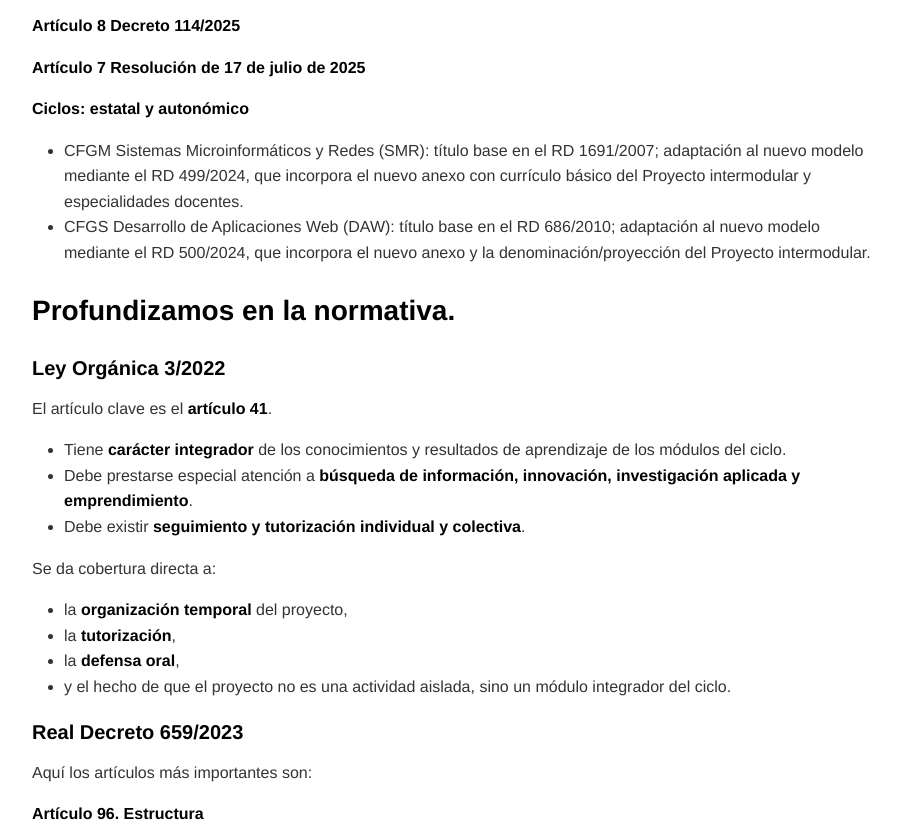
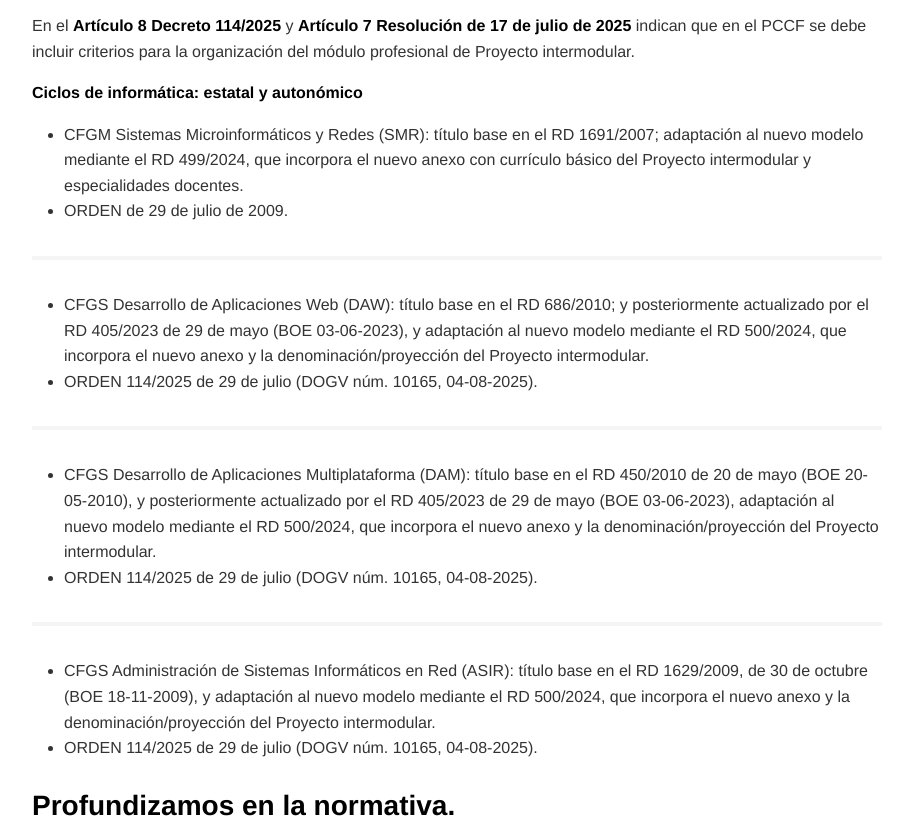
Before and after one commit to PortafolioProyectoIntermodular/PortafolioProyectoIntermodular.github.io, a plain HTML site: page u1/u1.html in a window 1280 px wide. Shown: the part 1494-2328 px from the top of the page, without its empty margins (183-1092 px from the left). Drawn offline with nearby package versions, Linux system fonts and the light colour scheme.

Commit message:
deploy: PortafolioProyectoIntermodular/ProyectoIntermodular@609af9f41dbd91662a24fcaabbda0e58c44f9bdb

```diff
--- a/u1/u1.html
+++ b/u1/u1.html
@@ -3,7 +3,7 @@
       <meta charset="utf-8">
       <meta name="viewport" content="width=device-width, initial-scale=1.0">
 
-      <link rel="stylesheet" href="https://cdn.jsdelivr.net/npm/katex@0.16.25/dist/katex.min.css">
+      <link rel="stylesheet" href="https://cdn.jsdelivr.net/npm/katex@0.16.38/dist/katex.min.css">
 
 
 
@@ -194,7 +194,7 @@ code[class*=language-],pre[class*=language-]{color:#333;background:0 0;font-fami
 }
 
       </style>
-      <!-- The content below will be included at the end of the <head> element. --><script type="text/javascript">
+      <script type="text/javascript">
   const configureMermaidIconPacks = () => {
     window["mermaid"].registerIconPacks([
       {
@@ -214,9 +214,9 @@ code[class*=language-],pre[class*=language-]{color:#333;background:0 0;font-fami
       configureMermaidIconPacks();
     });
   }
-</script></head><body for="html-export">
-
-
+</script>
+    </head>
+    <body for="html-export">
       <div class="crossnote markdown-preview  ">
 
 <h1 id="ud1-normativa-del-proyecto-intermodular">UD1 Normativa del Proyecto Intermodular </h1>
@@ -285,16 +285,34 @@ code[class*=language-],pre[class*=language-]{color:#333;background:0 0;font-fami
 <p>Como apoyo autonómico no normativo, pero muy útil para programar, la Conselleria publicó la <a href="https://ceice.gva.es/documents/388109149/394550702/Gu%C3%ADa%2Bpara%2Belaboraci%C3%B3n%2Bdel%2Bproyecto%2Bintermodular%2Bcas.pdf/82fbb47e-9938-a475-b2d2-0060363eb6b6?t=1753877137883&amp;utm_source=chatgpt.com">Guía para la programación del Proyecto Intermodular</a></p>
 </li>
 </ul>
-<p><strong>Artículo 8 Decreto 114/2025</strong></p>
-<p><strong>Artículo 7 Resolución de 17 de julio de 2025</strong></p>
-<p><strong>Ciclos: estatal y autonómico</strong></p>
+<p>En el <strong>Artículo 8 Decreto 114/2025</strong> y <strong>Artículo 7 Resolución de 17 de julio de 2025</strong> indican que en el PCCF se debe incluir criterios para la organización del módulo profesional de Proyecto intermodular.</p>
+<p><strong>Ciclos de informática: estatal y autonómico</strong></p>
+<ul>
+<li>CFGM Sistemas Microinformáticos y Redes (SMR): título base en el RD 1691/2007; adaptación al nuevo modelo mediante el RD 499/2024, que incorpora el nuevo anexo con currículo básico del Proyecto intermodular y especialidades docentes.</li>
+<li>ORDEN de 29 de julio de 2009.</li>
+</ul>
+<hr>
 <ul>
 <li>
-<p>CFGM Sistemas Microinformáticos y Redes (SMR): título base en el RD 1691/2007; adaptación al nuevo modelo mediante el RD 499/2024, que incorpora el nuevo anexo con currículo básico del Proyecto intermodular y especialidades docentes.</p>
+<p>CFGS Desarrollo de Aplicaciones Web (DAW): título base en el RD 686/2010; y posteriormente actualizado por el RD 405/2023 de 29 de mayo (BOE 03-06-2023), y adaptación al nuevo modelo mediante el RD 500/2024, que incorpora el nuevo anexo y la denominación/proyección del Proyecto intermodular.</p>
 </li>
 <li>
-<p>CFGS Desarrollo de Aplicaciones Web (DAW): título base en el RD 686/2010; adaptación al nuevo modelo mediante el RD 500/2024, que incorpora el nuevo anexo y la denominación/proyección del Proyecto intermodular.</p>
+<p>ORDEN 114/2025 de 29 de julio (DOGV núm. 10165, 04-08-2025).</p>
 </li>
+</ul>
+<hr>
+<ul>
+<li>
+<p>CFGS Desarrollo de Aplicaciones Multiplataforma (DAM): título base en el RD 450/2010 de 20 de mayo (BOE 20-05-2010), y posteriormente actualizado por el RD 405/2023 de 29 de mayo (BOE 03-06-2023), adaptación al nuevo modelo mediante el RD 500/2024, que incorpora el nuevo anexo y la denominación/proyección del Proyecto intermodular.</p>
+</li>
+<li>
+<p>ORDEN 114/2025 de 29 de julio (DOGV núm. 10165, 04-08-2025).</p>
+</li>
+</ul>
+<hr>
+<ul>
+<li>CFGS Administración de Sistemas Informáticos en Red (ASIR): título base en el RD 1629/2009, de 30 de octubre (BOE 18-11-2009), y adaptación al nuevo modelo mediante el RD 500/2024, que incorpora el nuevo anexo y la denominación/proyección del Proyecto intermodular.</li>
+<li>ORDEN 114/2025 de 29 de julio (DOGV núm. 10165, 04-08-2025).</li>
 </ul>
 <h2 id="profundizamos-en-la-normativa">Profundizamos en la normativa. </h2>
 <h4 id="ley-orgánica-32022">Ley Orgánica 3/2022 </h4>
```
Also changed, not shown: 1 other file.
